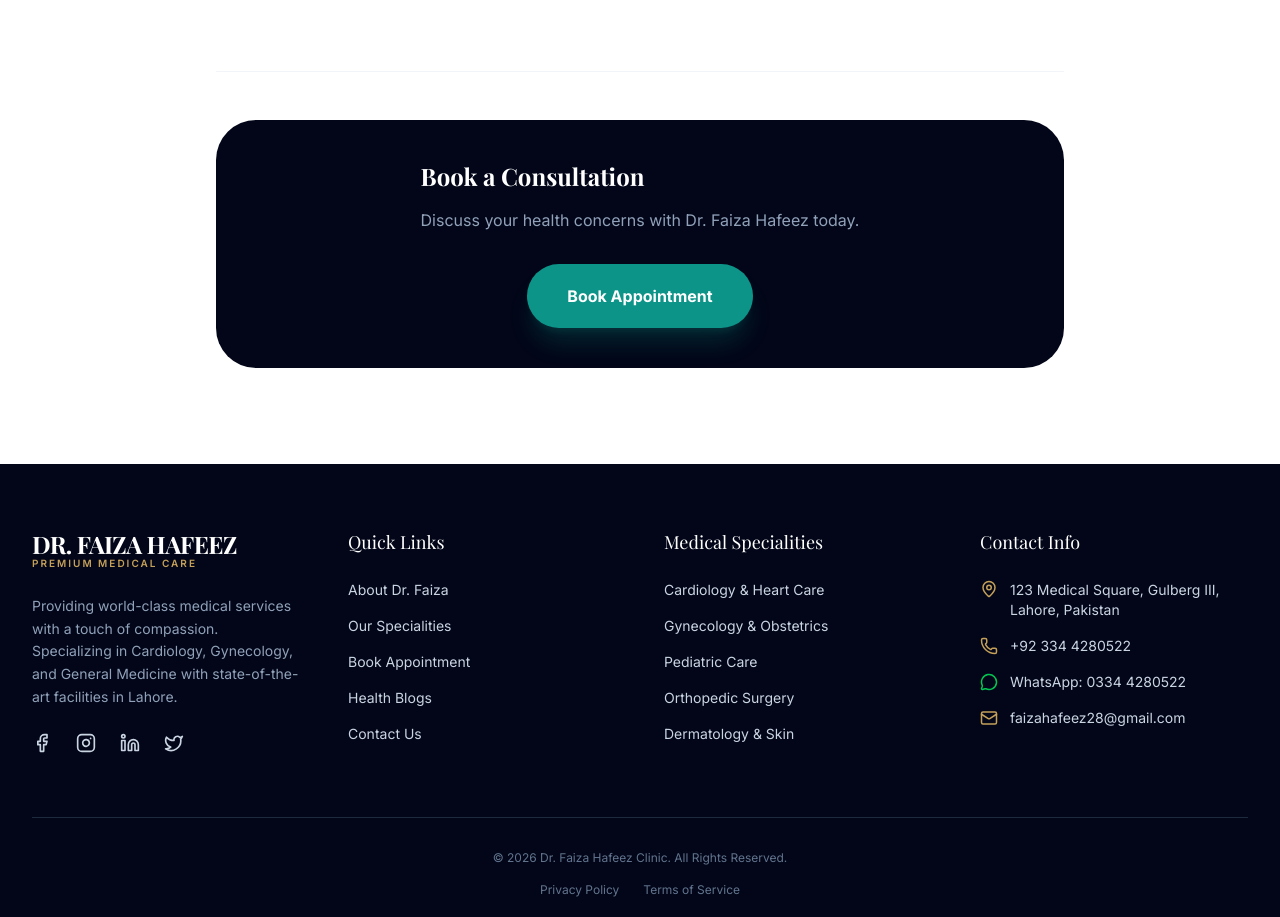
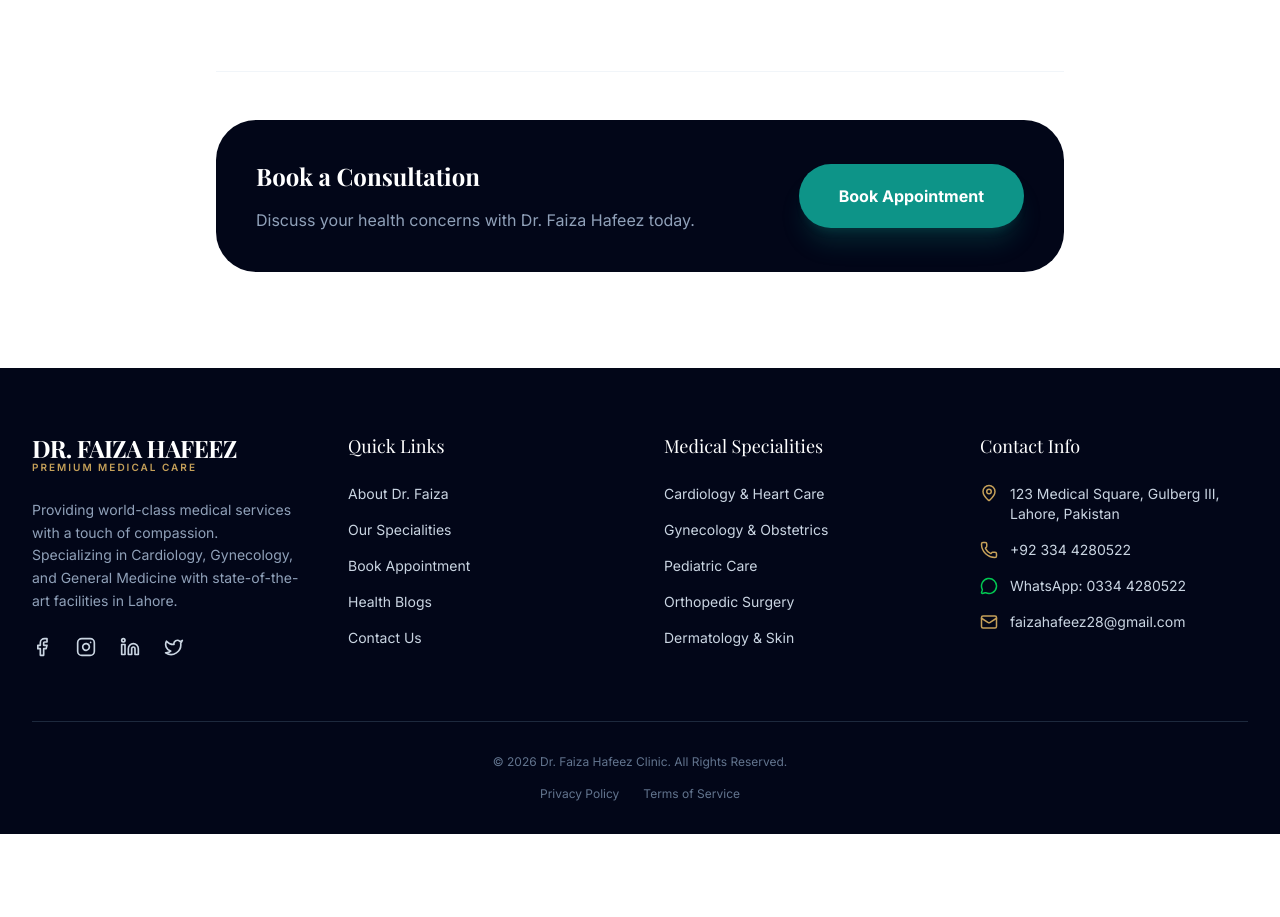
Before and after one commit to ahmadalibyteforceITSolution/AppoinmntTreatment, a Next.js app: page /blogs/early-pregnancy-symptoms-first-trimester in a window 1280 px wide. Shown: the part 2240-3157 px from the top of the page. After the commit the page ends 3074 px from the top, so only its background shows below. Built offline with nearby package versions, Linux system fonts and the light colour scheme; a web font is replaced by a local one.

Commit message:
initial comment

```diff
--- a/src/app/blogs/[slug]/page.tsx
+++ b/src/app/blogs/[slug]/page.tsx
@@ -6,7 +6,7 @@ import Image from "next/image";
 import { Calendar, User, ArrowLeft } from "lucide-react";
 import Link from "next/link";
 import { notFound } from "next/navigation";
-import AdUnit from "@/components/AdUnit";
+import AdUnit from "../../../components/AdUnit";
 
 // In Next.js 15, params is a Promise
 type Props = {
@@ -116,7 +116,7 @@ export default async function BlogPost({ params }: Props) {
           </div>
 
           <div className="mt-16 pt-12 border-t border-slate-100">
-            <div className="flex flex-col md:row justify-between items-center gap-8 bg-slate-950 p-10 rounded-[40px] text-white">
+            <div className="flex flex-col md:flex-row justify-between items-center gap-8 bg-slate-950 p-10 rounded-[40px] text-white">
               <div className="space-y-4">
                 <h4 className="text-2xl font-serif font-bold">Book a Consultation</h4>
                 <p className="text-slate-400">Discuss your health concerns with Dr. Faiza Hafeez today.</p>
--- a/src/components/AdUnit.tsx
+++ b/src/components/AdUnit.tsx
@@ -1,6 +1,6 @@
 "use client";
 
-import { useEffect } from "react";
+import React, { useEffect } from "react";
 
 interface AdUnitProps {
   slot: string;
```
